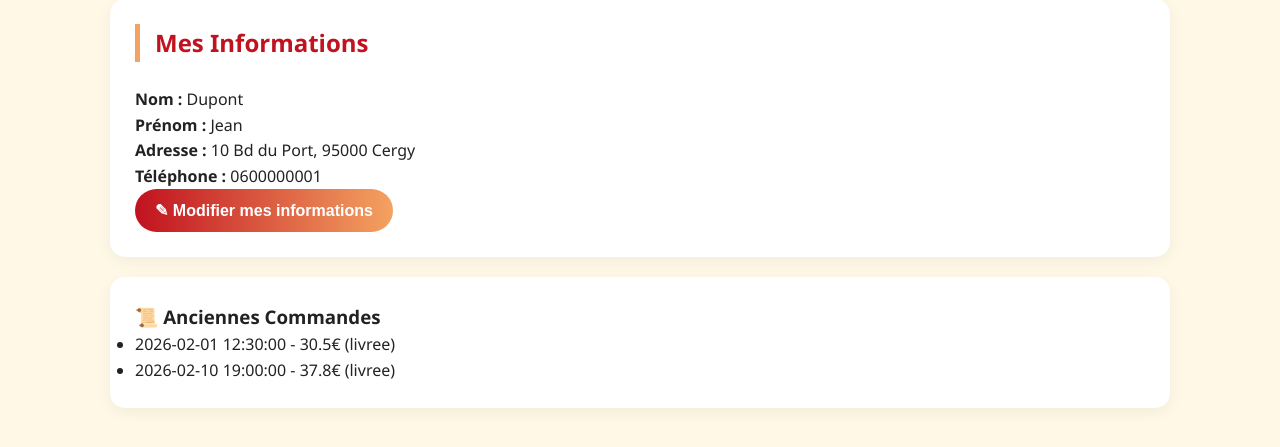
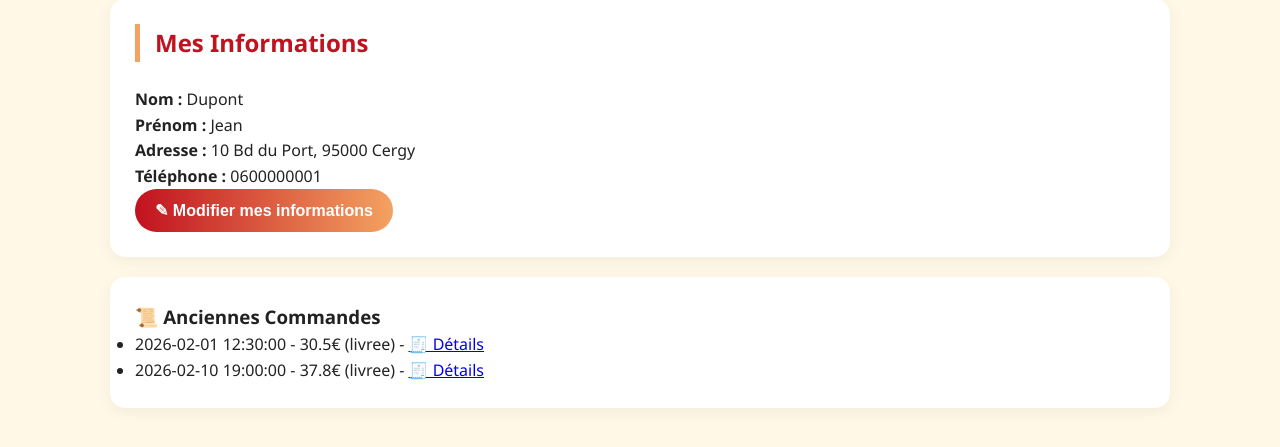
Before and after one commit to JoMika22/ProjetInfo3, a PHP site: page /profil.php in a window 1280 px wide. Shown: the part 221-668 px from the top of the page. Run offline with PHP 8.4, Linux system fonts and the light colour scheme; the visitor is signed in with stand-in values (Sample User, id 1).

```diff
--- a/profil.php
+++ b/profil.php
@@ -65,6 +65,7 @@ foreach ($commandes as $c) {
                     <li>
                         <?php echo proteger($cmd['date_commande']); ?> - <?php echo proteger($cmd['total']); ?>€
                         (<?php echo proteger($cmd['statut']); ?>)
+                            - <a href="suivi_commande.php?commande_id=<?php echo (int)$cmd['id']; ?>">🧾 Détails</a>
                         <?php if ($cmd['statut'] != 'livree'): ?>
                             - <a href="suivi_commande.php?commande_id=<?php echo (int)$cmd['id']; ?>">📍 Suivre</a>
                         <?php endif; ?>
```
